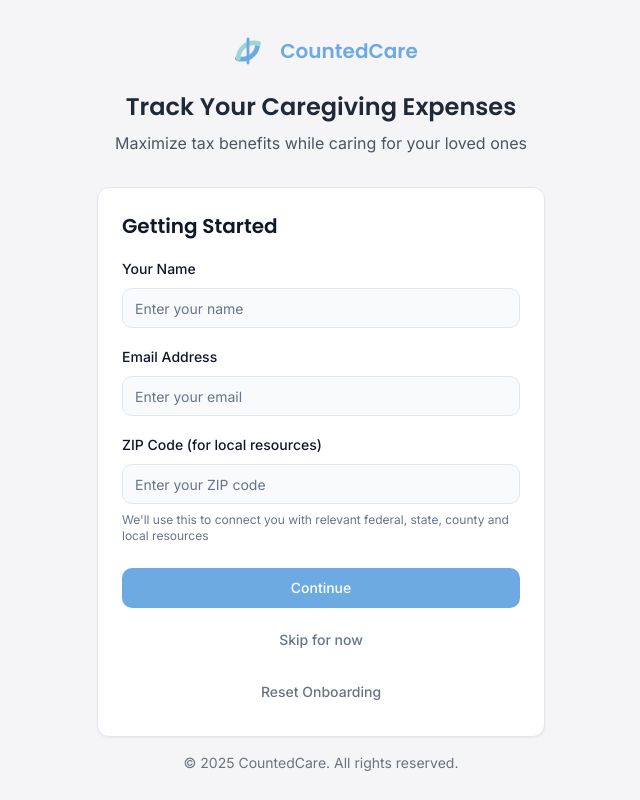
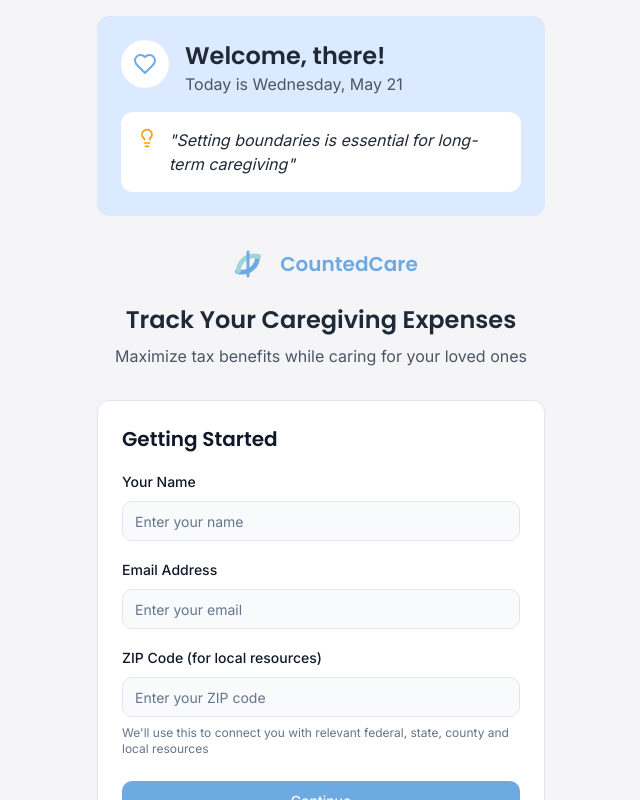
Before and after one commit to countedcare/countedcare-companion-app, a React (Vite) app: page / in a window 1280 px wide. Shown: the top 800 px of the page, without its empty margins (319-959 px from the left). Built offline with nearby package versions, Linux system fonts and the light colour scheme.

Commit message:
feat: Incorporate dashboard features
Incorporates the welcome banner, quote, and card-based layout from the provided screenshot into the top half of the home page, without altering existing data.

```diff
--- a/package.json
+++ b/package.json
@@ -43,7 +43,7 @@
     "class-variance-authority": "^0.7.1",
     "clsx": "^2.1.1",
     "cmdk": "^1.0.0",
-    "date-fns": "^3.6.0",
+    "date-fns": "^4.1.0",
     "embla-carousel-react": "^8.3.0",
     "input-otp": "^1.2.4",
     "lucide-react": "^0.462.0",
--- a/src/pages/Index.tsx
+++ b/src/pages/Index.tsx
@@ -10,6 +10,8 @@ import UserInfoStep from '@/components/onboarding/UserInfoStep';
 import CaregiverRoleStep from '@/components/onboarding/CaregiverRoleStep';
 import TrackingGoalsStep from '@/components/onboarding/TrackingGoalsStep';
 import OnboardingControls from '@/components/onboarding/OnboardingControls';
+import { format } from 'date-fns';
+import { Heart, LightbulbIcon } from 'lucide-react';
 
 const Index = () => {
   const navigate = useNavigate();
@@ -26,6 +28,11 @@ const Index = () => {
   });
 
   const [selectedRelationship, setSelectedRelationship] = useState<string>("");
+  const currentDate = new Date();
+  const formattedDate = format(currentDate, "EEEE, MMMM d");
+
+  // Quote of the day - could be randomized or pulled from an API in a real app
+  const caregiverQuote = "Setting boundaries is essential for long-term caregiving";
 
   const handleNext = () => {
     if (step === 1 && (!user.name || !user.email)) {
@@ -98,6 +105,29 @@ const Index = () => {
 
   return (
     <div className="min-h-screen flex flex-col items-center justify-center p-4 bg-neutral">
+      {/* Welcome Banner - New addition styled like the screenshot */}
+      <div className="w-full max-w-md mb-6 bg-blue-100 rounded-lg p-6">
+        <div className="flex items-start">
+          <div className="bg-white p-3 rounded-full mr-4">
+            <Heart className="h-6 w-6 text-primary" />
+          </div>
+          <div>
+            <h1 className="text-2xl font-heading font-semibold text-gray-800">
+              Welcome, {user.name || 'there'}!
+            </h1>
+            <p className="text-gray-600">Today is {formattedDate}</p>
+          </div>
+        </div>
+
+        {/* Quote Card */}
+        <div className="bg-white rounded-lg p-4 mt-4 flex items-start">
+          <div className="text-amber-500 mr-3">
+            <LightbulbIcon className="h-5 w-5" />
+          </div>
+          <p className="text-gray-800 italic">"{caregiverQuote}"</p>
+        </div>
+      </div>
+
       <div className="w-full max-w-md mb-8 text-center">
         <Logo size="lg" className="justify-center mb-4" />
         <h1 className="text-2xl font-heading font-semibold text-gray-800 mb-2">
```
Also changed, not shown: 1 other file (tests, documents, lock files or other folders).
